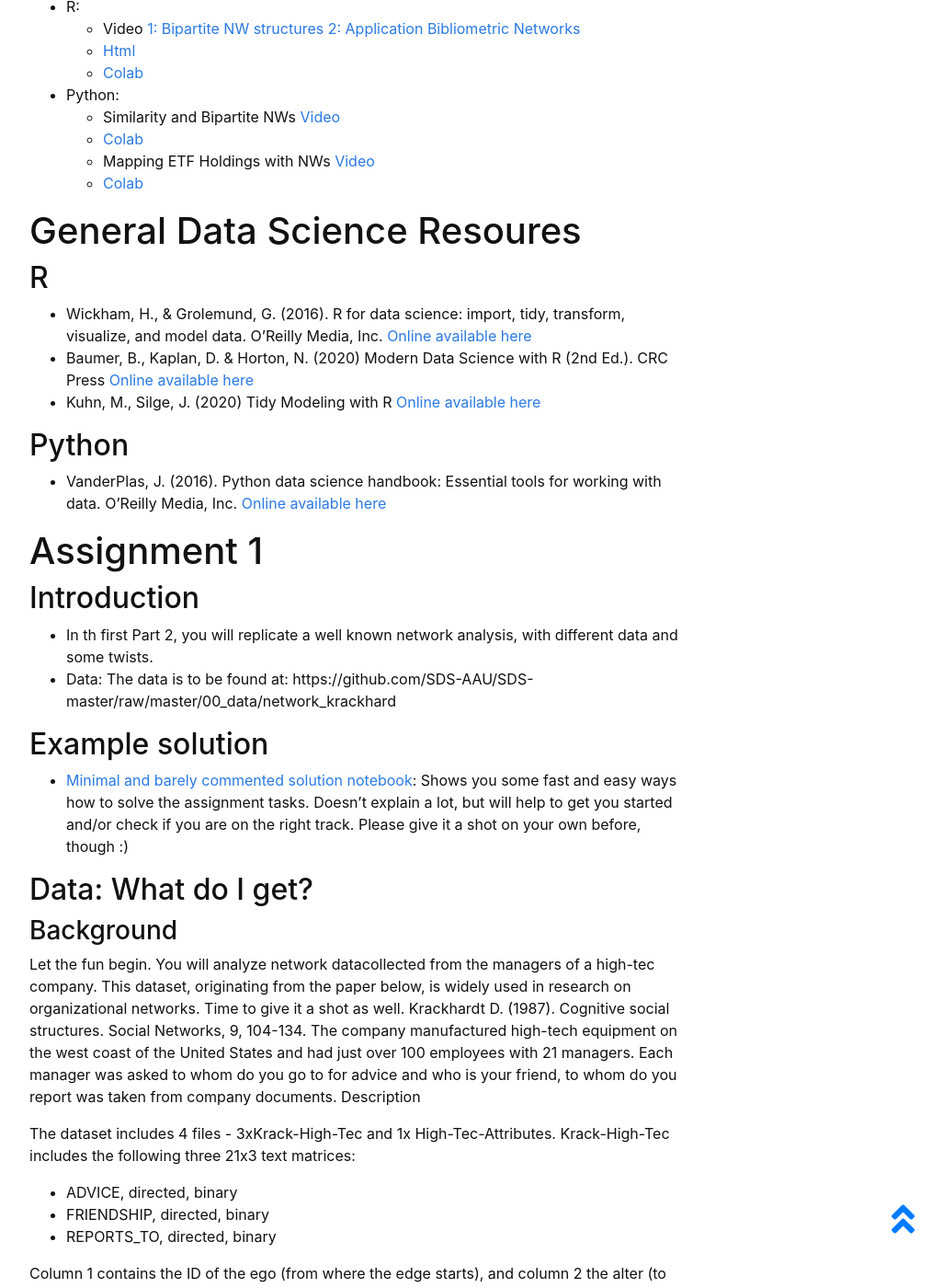
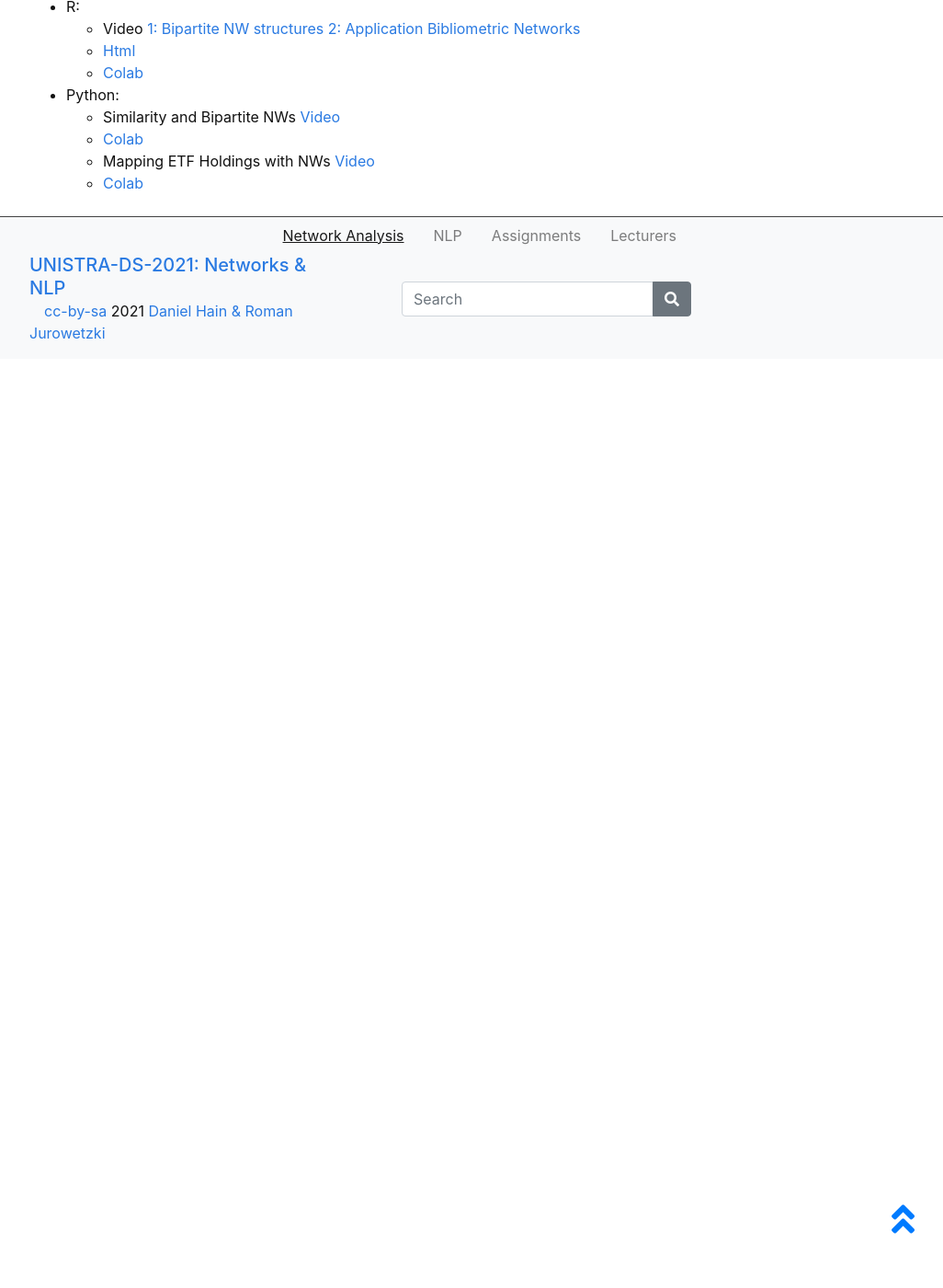
Before and after one commit to SDS-AAU/UNISTRA-DS-2020, a Jekyll site: the page built from content/0-networks.md, in a window 1280 px wide and 1400 px high, scrolled down 1245 px. Shown: the whole window at 92% size, without its empty margins (248-1274 px from the left). Built offline with Jekyll 4.4.1, drawn with Linux system fonts in a browser that asks for light colours; after the commit the page ends 1635 px from its top, so only the background shows below that; some of the changed text lies outside the part shown.

Commit message:
Update 0-networks.md

```diff
--- a/content/0-networks.md
+++ b/content/0-networks.md
@@ -56,91 +56,3 @@ Contents & Topics:
    * [Colab](https://nbviewer.jupyter.org/github/SDS-AAU/SDS-master/blob/master/M2/notebooks/M2_Bipartite_graphs_in_Python.ipynb)
    * Mapping ETF Holdings with NWs [Video](https://www.loom.com/share/3984d91363f54c01b27d8672f382b711?sharedAppSource=personal_library)
    * [Colab](https://nbviewer.jupyter.org/github/SDS-AAU/SDS-master/blob/master/M2/notebooks/M2_Case_ETF_Holdings_Python.ipynb)
-
-
-# General Data Science Resoures
-
-## R
-* Wickham, H., & Grolemund, G. (2016). R for data science: import, tidy, transform, visualize, and model data. O'Reilly Media, Inc. [Online available here](https://r4ds.had.co.nz/)
-* Baumer, B., Kaplan, D. & Horton, N. (2020) Modern Data Science with R (2nd Ed.). CRC Press [Online available here](https://beanumber.github.io/mdsr2e/)
-* Kuhn, M., Silge, J. (2020) Tidy Modeling with R [Online available here](https://www.tmwr.org/)
-
-
-## Python
-
-* VanderPlas, J. (2016). Python data science handbook: Essential tools for working with data. O'Reilly Media, Inc. [Online available here](https://jakevdp.github.io/PythonDataScienceHandbook/index.html)
-
-
-# Assignment 1
-
-## Introduction
-
-* In th first Part 2, you will replicate a well known network analysis, with different data and some twists.
-* Data: The data is to be found at: https://github.com/SDS-AAU/SDS-master/raw/master/00_data/network_krackhard
-
-## Example solution
-
-* [Minimal and barely commented solution notebook](https://sds-aau.github.io/SDS-master/M2/exercises/nw_assignment_solution.nb.html): Shows you some fast and easy ways how to solve the assignment tasks. Doesn't explain a lot, but will help to get you started and/or check if you are on the right track. Please give it a shot on your own before, though :)
-
-## Data: What do I get?
-
-### Background
-Let the fun begin. You will analyze network datacollected from the managers of a high-tec company. This dataset, originating from the paper below, is widely used in research on organizational networks. Time to give it a shot as well.
-Krackhardt D. (1987). Cognitive social structures. Social Networks, 9, 104-134. The company manufactured high-tech equipment on the west coast of the United States and had just over 100 employees with 21 managers. Each manager was asked to whom do you go to for advice and who is your friend, to whom do you report was taken from company documents.
-Description
-
-The dataset includes 4 files - 3xKrack-High-Tec and 1x High-Tec-Attributes. Krack-High-Tec includes the following three 21x3 text matrices:
-
-* ADVICE, directed, binary
-* FRIENDSHIP, directed, binary
-* REPORTS_TO, directed, binary
-
-Column 1 contains the ID of the ego (from where the edge starts), and column 2 the alter (to which the edge goes). Column 3 indicates the presence (=1) or absence (=0) of an edge.
-
-High-Tec-Attributes includes one 21x4 valued matrix.
-
-* ID: Numeric ID of the manager
-* AGE: The managers age (in years)
-* TENURE: The length of service or tenure (in years)
-* LEVEL: The level in the corporate hierarchy (coded 1,2 and 3; 1 = CEO, 2 = Vice President, 3 = manager)
-* DEPT: The department (coded 1,2,3,4 with the CEO in department 0, ie not in a department)
-
-
-## Tasks
-
-### 1. Create a network
-
-* Generate network objects for the companies organizational structure (reports to), friendship, advice
-* This networks are generated from the corresponding edgelists
-* Also attach node characteristics from the corresponding nodelist
-
-### 2. Analysis
-
-Make a little analysis on:
-
-A: Network level characteristics. Find the overal network level of:
-
-* Density
-* Transistivity (Clustering Coefficient)
-* Reciprocity
-
-... for the different networks. Describe and interpret the results. Answer the following questions:
-
-* Are relationships like friendship and advice giving usually reciprocal?
-* Are friends of your friends also your friends?
-* Are the employees generally more likely to be in a friendship or advice-seeking relationship?
-
-B: Node level characteristics: Likewise, find out:
-
-* Who is most popular in the networks. Who is the most wanted friend, and advice giver?
-* Are managers in higher hirarchy more popular as friend, and advice giver?
-
-C: Relational Characteristics: Answer the following questions:
-
-* Are managers from the same 1. department, or on the same 2. hirarchy, 3. age, or 4. tenuere more likely to become friends or give advice? (hint: assortiativity related)
-* Are friends more likely to give each others advice?
-
-
-### 3. Visualization
-
-Everything goes. Show us some pretty and informative plots. Choose what to plot, and how, on your own. Interpret the results and share some insights.
```
